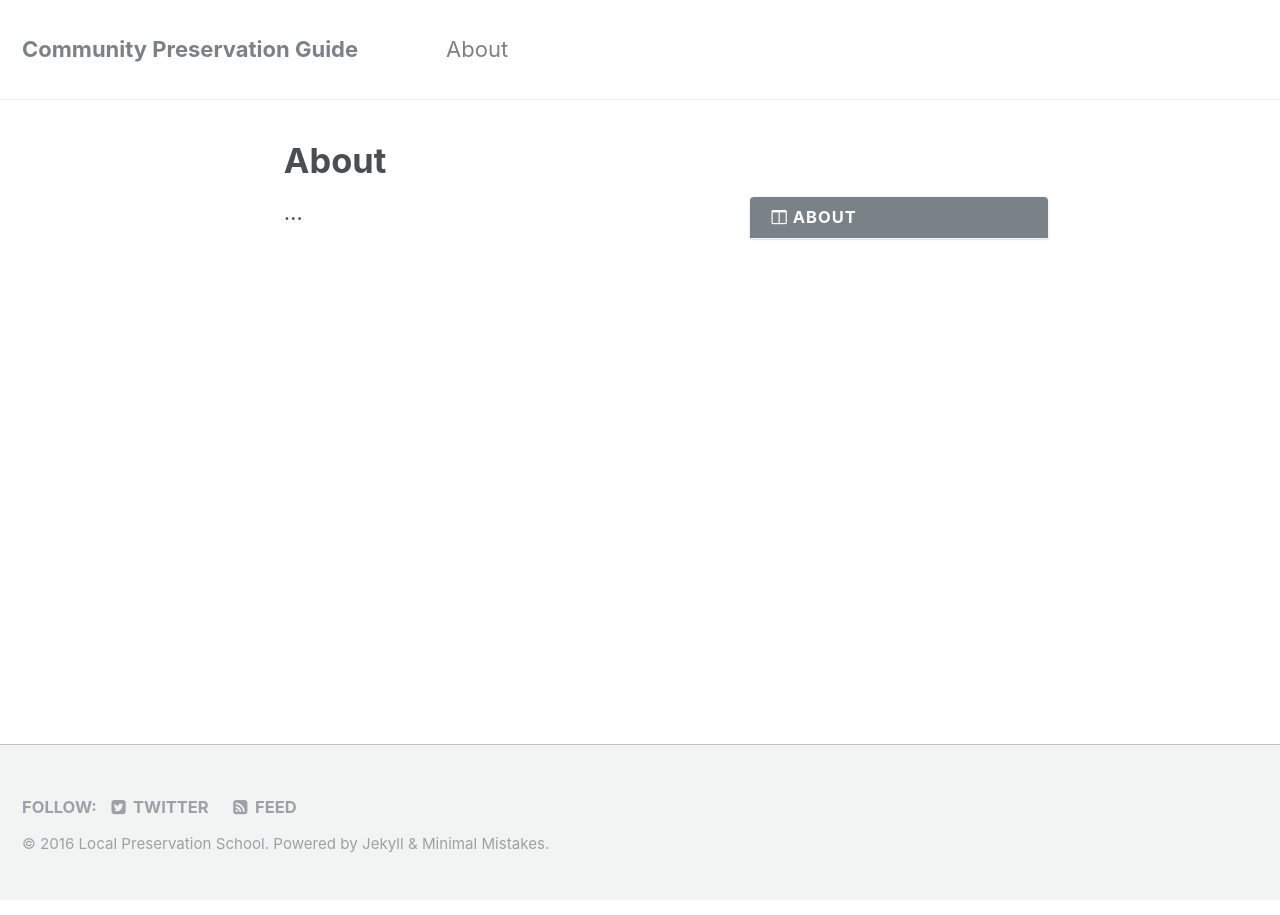
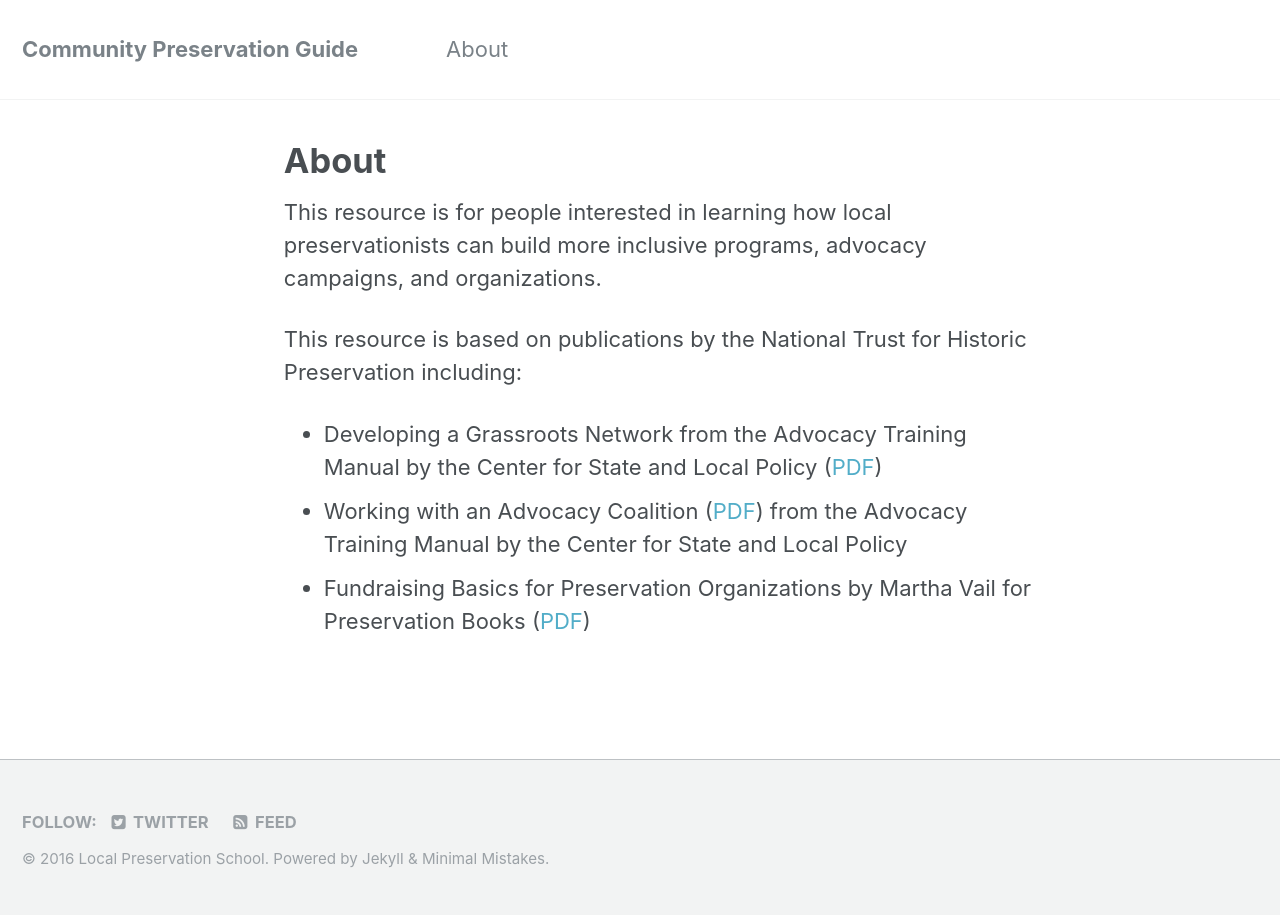
Before and after one commit to localpreservation/community, a Jekyll site: the page built from _pages/about.md, in a window 1280 px wide. Built offline with Jekyll 4.4.1, drawn with Linux system fonts in a browser that asks for light colours.

Commit message:
Update About page

```diff
--- a/_pages/about.md
+++ b/_pages/about.md
@@ -4,6 +4,10 @@ layout: single
 permalink: /about/
 ---
 
-{% include toc icon="columns" title="About" %}
+This resource is for people interested in learning how local preservationists can build more inclusive programs, advocacy campaigns, and organizations.
 
-...
+This resource is based on publications by the National Trust for Historic Preservation including:
+
+- Developing a Grassroots Network from the Advocacy Training Manual by the Center for State and Local Policy ([PDF](https://drive.google.com/open?id=0ByRNPnSQ-I35YVAtUC1JdnBiWWM))
+- Working with an Advocacy Coalition ([PDF](https://drive.google.com/open?id=0ByRNPnSQ-I35ZXc4eERxem1mamc)) from the Advocacy Training Manual by the Center for State and Local Policy
+- Fundraising Basics for Preservation Organizations by Martha Vail for Preservation Books ([PDF](https://drive.google.com/open?id=0ByRNPnSQ-I35TlUwSmkwbVN3em8))
```
